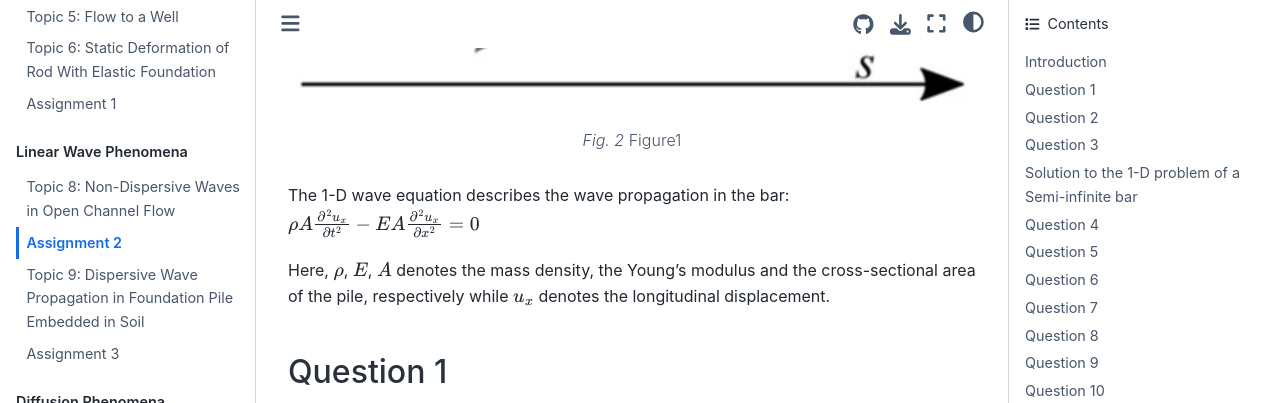
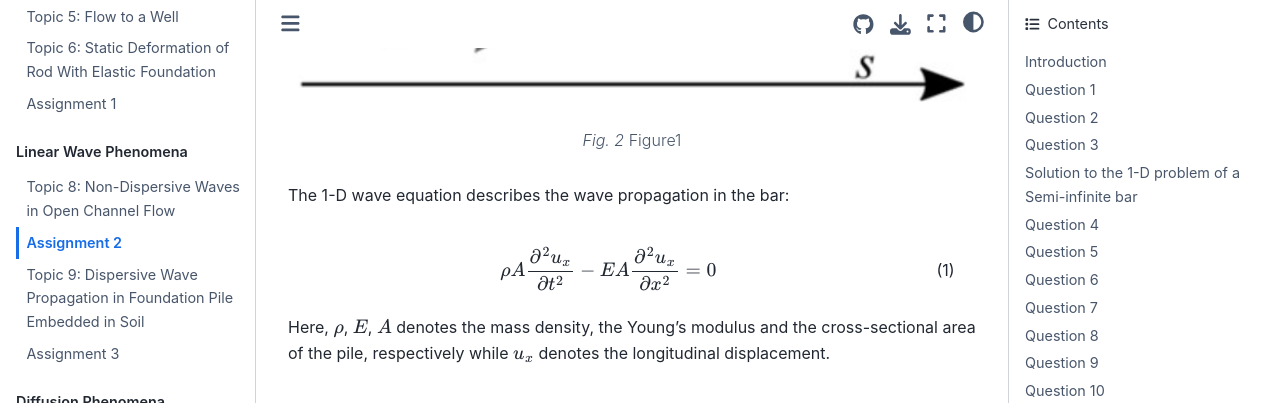
Before and after one commit to TeachBooks/interdisciplinary-mechanics, a Jupyter Book: the page built from book/some_content/A02.md, in a window 1280 px wide and 900 px high, scrolled down 527 px, cut to the strip 0-403 px from the top of the window. Built offline with Jupyter Book 1.0.4 settings and Sphinx 7.4.7 and the Sphinx Book theme 1.1.4, drawn with Linux system fonts in a browser that asks for light colours; comment, search, counter and statistics services are not loaded.

Commit message:
Update A02.md

````diff
--- a/book/some_content/A02.md
+++ b/book/some_content/A02.md
@@ -15,7 +15,8 @@ Figure1
 ```
 
 The 1-D wave equation describes the wave propagation in the bar:
-$\rho A \frac{\partial^2 u_x}{\partial t^2} - EA \frac{\partial^2 u_x}{\partial x^2} = 0$
+
+$$\rho A \frac{\partial^2 u_x}{\partial t^2} - EA \frac{\partial^2 u_x}{\partial x^2} = 0$$ (0.1)
 
 Here, $\rho$, $E$, $A$ denotes the mass density, the Young's modulus and the cross-sectional area of the pile, respectively while $u_x$ denotes the longitudinal displacement.
 
````
